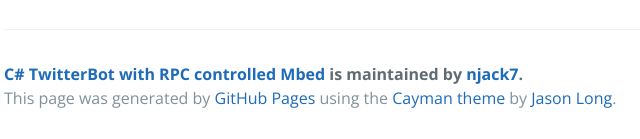
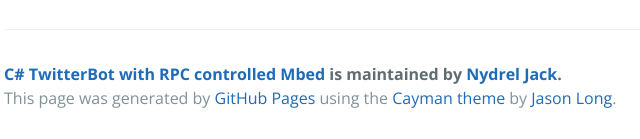
Before and after one commit to Drel22/twitterBot, a plain HTML site: page index.html in a window 1280 px wide. Shown: the part 5289-5428 px from the top of the page, 220-860 px from the left. Drawn offline with nearby package versions, Linux system fonts and the light colour scheme.

Commit message:
Updated the footer on this page

```diff
--- a/index.html
+++ b/index.html
@@ -143,7 +143,7 @@
 <p>Build the solution and run the application. Start searching for tweets!</p>
 
       <footer class="site-footer">
-        <span class="site-footer-owner"><a href="https://github.gatech.edu/njack7/twitterBot">C# TwitterBot with RPC controlled Mbed</a> is maintained by <a href="https://github.gatech.edu/njack7">njack7</a>.</span>
+        <span class="site-footer-owner"><a href="https://github.com/Drel22/twitterBot">C# TwitterBot with RPC controlled Mbed</a> is maintained by <a href="https://github.com/Drel22">Nydrel Jack</a>.</span>
 
         <span class="site-footer-credits">This page was generated by <a href="https://pages.github.com">GitHub Pages</a> using the <a href="https://github.com/jasonlong/cayman-theme">Cayman theme</a> by <a href="https://twitter.com/jasonlong">Jason Long</a>.</span>
       </footer>
```
